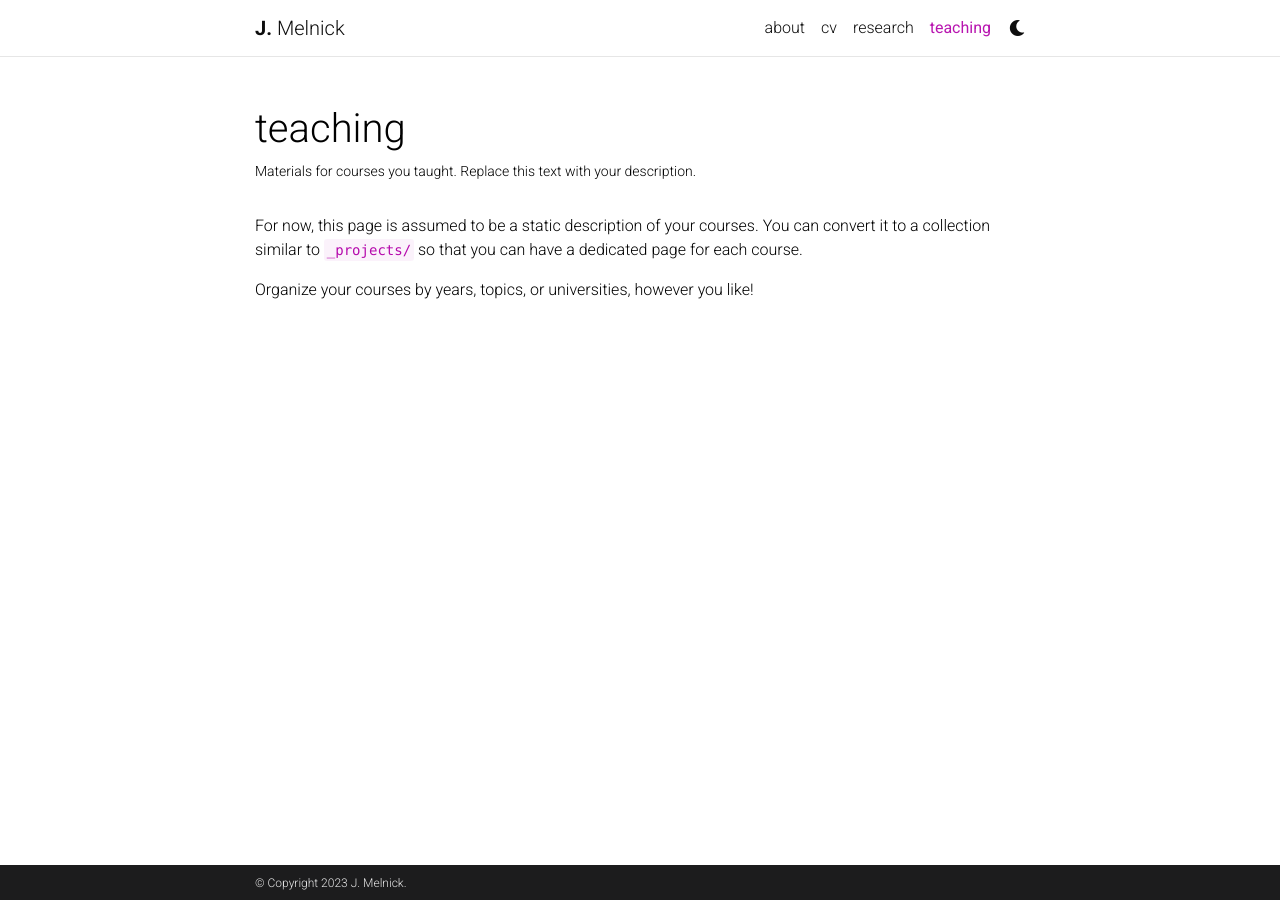
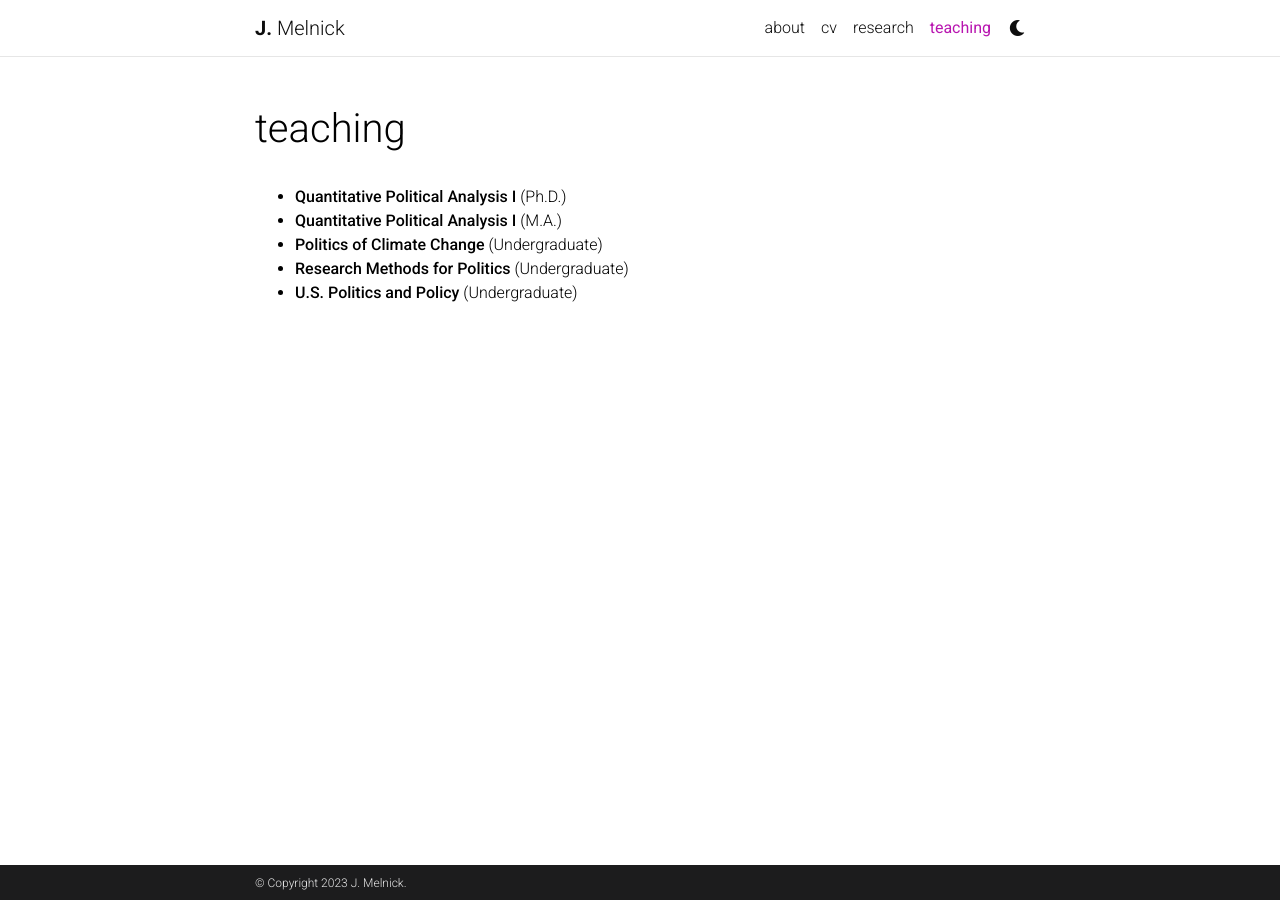
Before and after one commit to justinmelnick/justinmelnick.github.io, a Jekyll site: the page built from _pages/teaching.md, in a window 1280 px wide. Built offline with Jekyll 4.4.1, drawn with Linux system fonts in a browser that asks for light colours; comment, search, counter and statistics services are not loaded; a style sheet for code colours, icons or effects is not loaded.

Commit message:
Update teaching.md

```diff
--- a/_pages/teaching.md
+++ b/_pages/teaching.md
@@ -2,11 +2,13 @@
 layout: page
 permalink: /teaching/
 title: teaching
-description: Materials for courses you taught. Replace this text with your description.
+description:
 nav: true
 nav_order: 5
 ---
 
-For now, this page is assumed to be a static description of your courses. You can convert it to a collection similar to `_projects/` so that you can have a dedicated page for each course.
-
-Organize your courses by years, topics, or universities, however you like!
+- **Quantitative Political Analysis I** (Ph.D.)
+- **Quantitative Political Analysis I** (M.A.)
+- **Politics of Climate Change** (Undergraduate)
+- **Research Methods for Politics** (Undergraduate)
+- **U.S. Politics and Policy** (Undergraduate)
```
